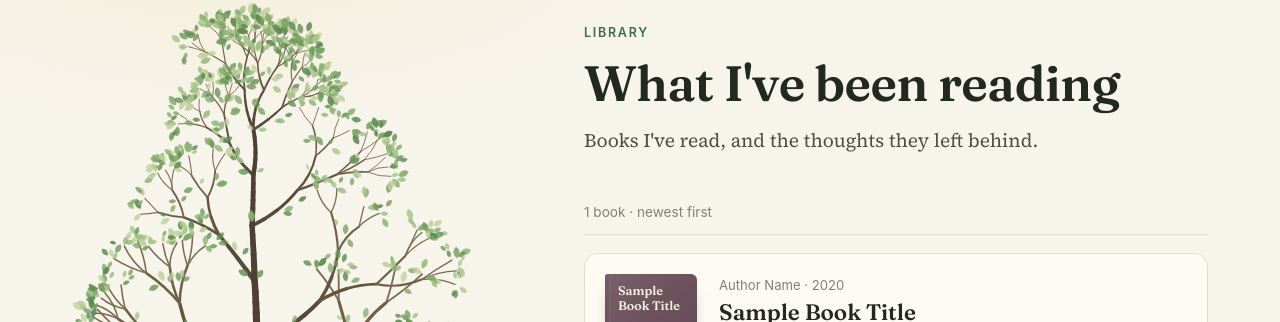
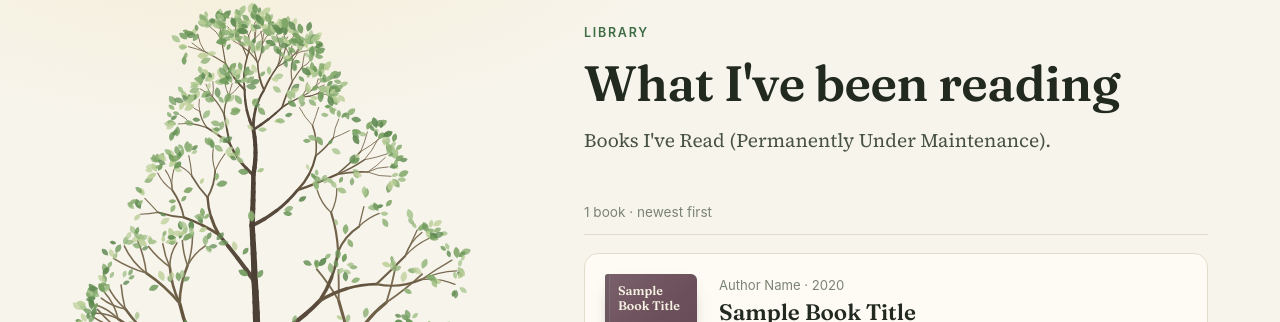
Before and after one commit to Mingcong-TANG/Mingcong-Tang.github.io, a Jekyll site: the page built from library.html, in a window 1280 px wide. Shown: the part 118-440 px from the top of the page. Built offline with Jekyll 4.4.1, drawn with Linux system fonts in a browser that asks for light colours.

Commit message:
Update library.html

```diff
--- a/library.html
+++ b/library.html
@@ -6,7 +6,7 @@ permalink: /library/
 <header class="lib-header">
   <p class="eyebrow">Library</p>
   <h1>What I've been reading</h1>
-  <p class="lede">Books I've read, and the thoughts they left behind.</p>
+  <p class="lede">Books I've Read (Permanently Under Maintenance).</p>
 </header>
 
 {% assign books = site.posts %}
```
